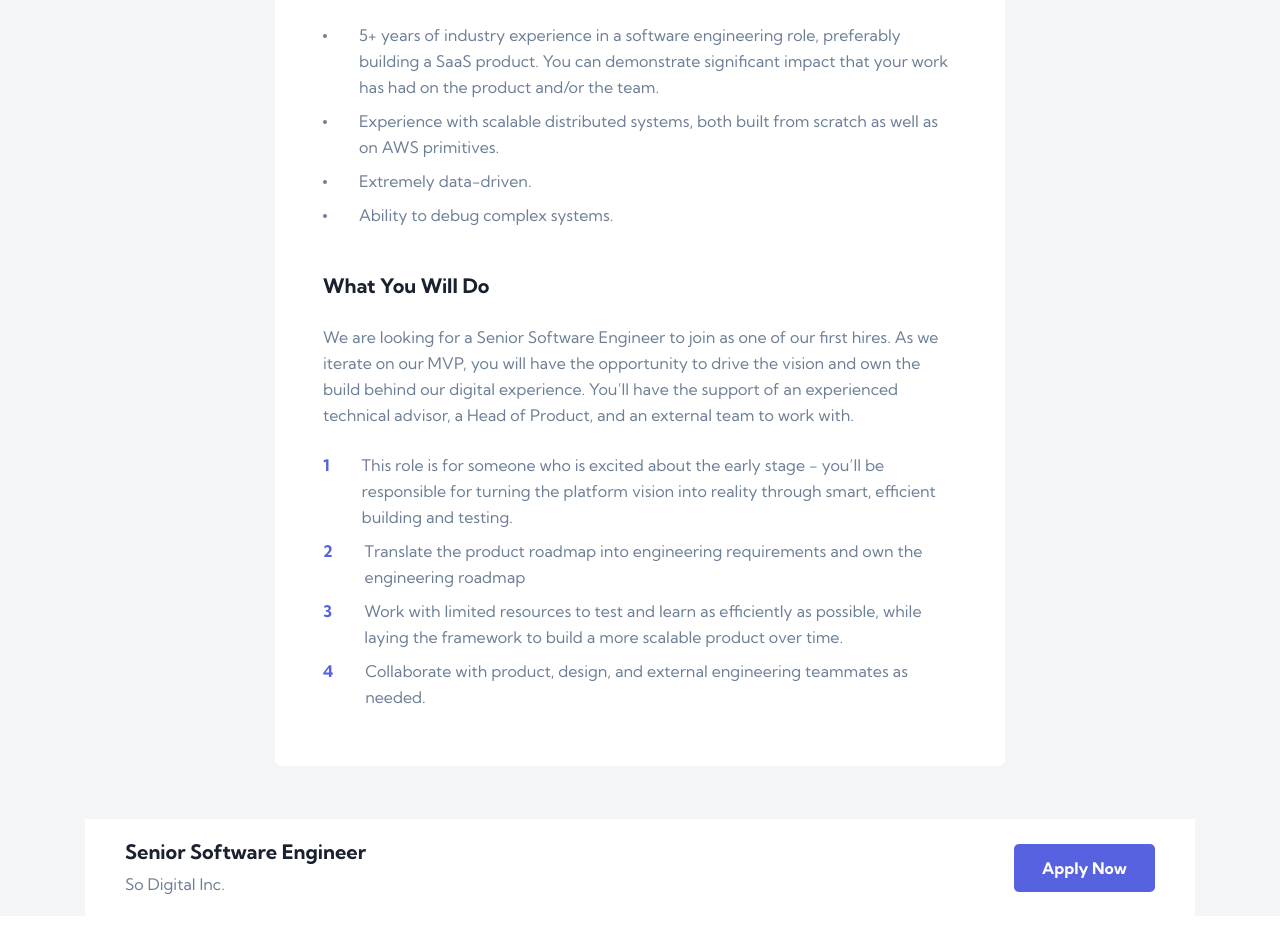
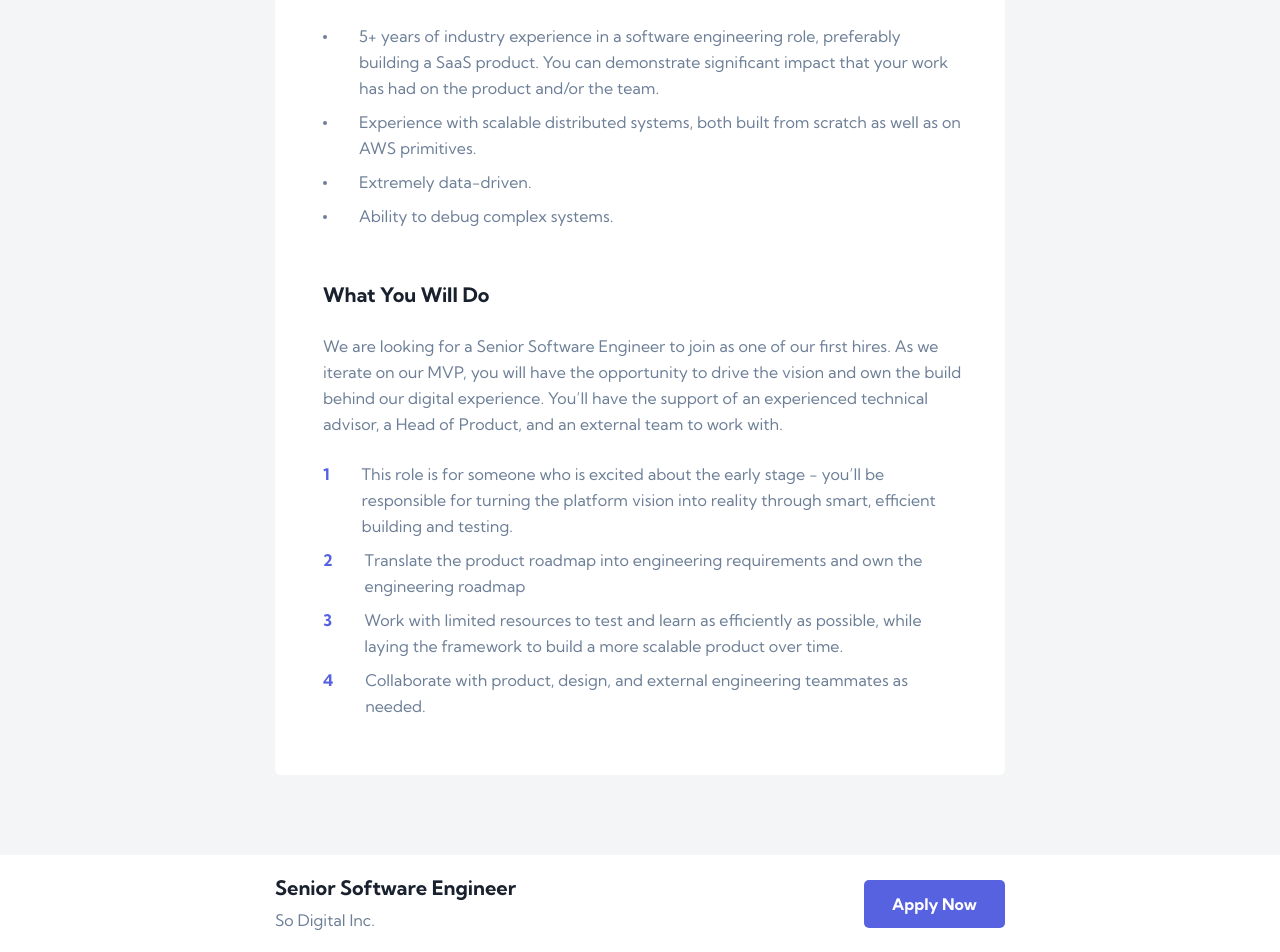
Before and after one commit to curiousmind04/Devjobs-Web-App-React-TS, a React (Vite) app: page /1 in a window 1280 px wide. Shown: the part 839-1791 px from the top of the page. Before the commit the page ends 1755 px from the top, so only its background shows below. Built offline with nearby package versions, Linux system fonts and the light colour scheme.

Commit message:
finished all styling and used prefers-color-scheme

```diff
--- a/src/components/Actions.module.css
+++ b/src/components/Actions.module.css
@@ -247,6 +247,9 @@ from changing when using Chrome autocomplete */
   .form > input {
     width: 100%;
   }
+  .modal {
+    top: 5rem;
+  }
   .location {
     padding: 1rem;
   }
--- a/src/components/Header.module.css
+++ b/src/components/Header.module.css
@@ -3,9 +3,6 @@
   background-repeat: no-repeat;
   background-size: cover;
   padding: 2rem 1.5rem 4.5rem 1.5rem;
-  /* display: flex;
-  justify-content: space-between;
-  align-items: center; */
 }
 
 .header > div {
@@ -114,3 +111,24 @@ input:checked + .toggle:before {
     max-width: 1110px;
   }
 }
+
+@media (prefers-color-scheme: dark) {
+  .toggle:before {
+    position: absolute;
+    content: "";
+    height: 15px;
+    width: 15px;
+    left: 21px;
+    bottom: 4px;
+    border-radius: 50%;
+    background-color: var(--clr-violet);
+    -webkit-transition: 0.4s;
+    transition: 0.4s;
+  }
+
+  input:checked + .toggle:before {
+    -webkit-transform: translateX(-17px);
+    -ms-transform: translateX(-17px);
+    transform: translateX(-17px);
+  }
+}
--- a/src/index.css
+++ b/src/index.css
@@ -1,12 +1,6 @@
 @import url("https://fonts.googleapis.com/css2?family=Kumbh+Sans:wght@400;700&display=swap");
 
 :root {
-  --clr-vdblue: hsl(219, 29%, 14%);
-  --clr-midnight: hsl(220, 29%, 10%);
-  --clr-lgrey: hsl(210, 22%, 96%);
-  --clr-grey: hsl(212, 23%, 69%);
-  --clr-dgrey: hsl(214, 17%, 51%);
-
   --clr-violet: hsl(235, 69%, 61%);
   --clr-lviolet: hsl(235, 82%, 77%);
   --clr-white: hsl(0, 0%, 100%);
@@ -81,22 +75,31 @@ body {
   min-height: 100vh;
 }
 
-/* @media (prefers-color-scheme: light) {
-  :root {
-    color: #213547;
-    background-color: #ffffff;
-  }
-  a:hover {
-    color: #747bff;
-  }
-  button {
-    background-color: #f9f9f9;
+/* @media (min-width: 48rem) {
+  main {
+    max-width: 69.375rem;
+    margin-inline: auto;
   }
 } */
 
-@media (min-width: 48rem) {
-  main {
-    max-width: 1110px;
-    margin-inline: auto;
+/* @media (prefers-color-scheme: dark) {
+  :root {
+    --clr-violet: hsl(235, 69%, 61%);
+    --clr-lviolet: hsl(235, 82%, 77%);
+    --clr-white: hsl(0, 0%, 100%);
+    --background: hsl(220, 29%, 10%);
+    --secondary-bg: hsl(219, 29%, 14%);
+    --job-header: hsl(0, 0%, 100%);
+    --filter: brightness(0) saturate(100%) invert(93%) sepia(100%) saturate(29%)
+      hue-rotate(129deg) brightness(107%) contrast(107%);
+    --search: hsl(0, 0%, 100%);
+    --search-ph: hsla(0, 0%, 100%, 0.5);
+    --job-info: hsl(214, 17%, 51%);
+    --modal-label: hsl(0, 0%, 100%);
+    --checkbox-unchecked: hsla(0, 0%, 100%, 0.1);
+    --company-site-link-bg: hsla(0, 0%, 100%, 0.1);
+    --company-site-link-bg-hover: hsla(0, 0%, 100%, 0.25);
+    --company-site-link-text: hsl(0, 0%, 100%);
+    --job-page-text: hsl(212, 23%, 69%);
   }
-}
+} */
--- a/src/pages/Home.module.css
+++ b/src/pages/Home.module.css
@@ -145,6 +145,8 @@ extends beyond the .app div when the screen height is very short */
 
 @media (min-width: 48rem) {
   .container {
+    max-width: 69.375rem;
+    margin-inline: auto;
     padding: 6.875rem 2.5rem 3.8125rem 2.5rem;
   }
   .grid {
--- a/src/pages/Job.module.css
+++ b/src/pages/Job.module.css
@@ -203,9 +203,34 @@
   }
 }
 
+@media (max-width: 20rem) {
+  .info {
+    padding: 1.5rem 1rem;
+  }
+  .info span {
+    font-size: 14px;
+  }
+  .info h3 {
+    font-size: 1rem;
+  }
+  .description,
+  .requirements p,
+  .role p,
+  .item .num {
+    font-size: 14px;
+    line-height: 20px;
+  }
+  .item {
+    gap: 1rem;
+  }
+  .item > div {
+    height: 20px;
+  }
+}
+
 @media (min-width: 48rem) {
   .top {
-    max-width: 730px;
+    max-width: calc(730px + 5rem);
     padding: 132px 2.5rem 53px 2.5rem;
   }
   .company {
@@ -261,6 +286,7 @@
     line-height: 28px;
   }
   .location {
+    margin-top: 14px;
     margin-bottom: 0;
   }
   .info a {
@@ -275,6 +301,10 @@
   }
   .bottom {
     padding: 23px 2.5rem 22px;
+  }
+  .bottom > div {
+    max-width: 730px;
+    margin-inline: auto;
     display: flex;
     justify-content: space-between;
     align-items: center;
@@ -304,9 +334,17 @@
 
 @media (min-width: 78rem) {
   .top {
-    padding: 132px 0 53px 0;
+    max-width: 730px;
+    padding: 131px 0 80px 0;
   }
   .company {
     width: 100%;
+    top: -41px;
+  }
+  .info {
+    padding: 48px 43px 48px 48px;
+  }
+  .requirements {
+    padding-bottom: 3rem;
   }
 }
--- a/src/pages/Job.tsx
+++ b/src/pages/Job.tsx
@@ -92,6 +92,7 @@ const JobPage: React.FC<Props> = ({ jobs }) => {
             </div>
           </div>
           <div className={classes.bottom}>
+            <div>
               <div className={classes.bottomInfo}>
                 <h3>{job.position}</h3>
                 <span>So Digital Inc.</span>
@@ -101,6 +102,7 @@ const JobPage: React.FC<Props> = ({ jobs }) => {
               </a>
             </div>
           </div>
+        </div>
       )}
       {!job && <p className={classes.none}>Job page not found.</p>}
     </>
--- a/src/pages/Root.tsx
+++ b/src/pages/Root.tsx
@@ -4,11 +4,15 @@ import { Outlet } from "react-router-dom";
 import Header from "../components/Header";
 
 const RootLayout = () => {
-  const [theme, setTheme] = useState<string>("light");
+  const [theme, setTheme] = useState<string>(
+    window.matchMedia("(prefers-color-scheme: dark)").matches ? "dark" : "light"
+  );
+  // const [theme, setTheme] = useState<string>("light");
 
   const themeHandler = () => {
     theme === "light" ? setTheme("dark") : setTheme("light");
   };
+
   return (
     <div className="app" data-theme={theme}>
       <Header themeHandler={themeHandler} />
```
Lines whose indentation alone changed are shown as unchanged.
